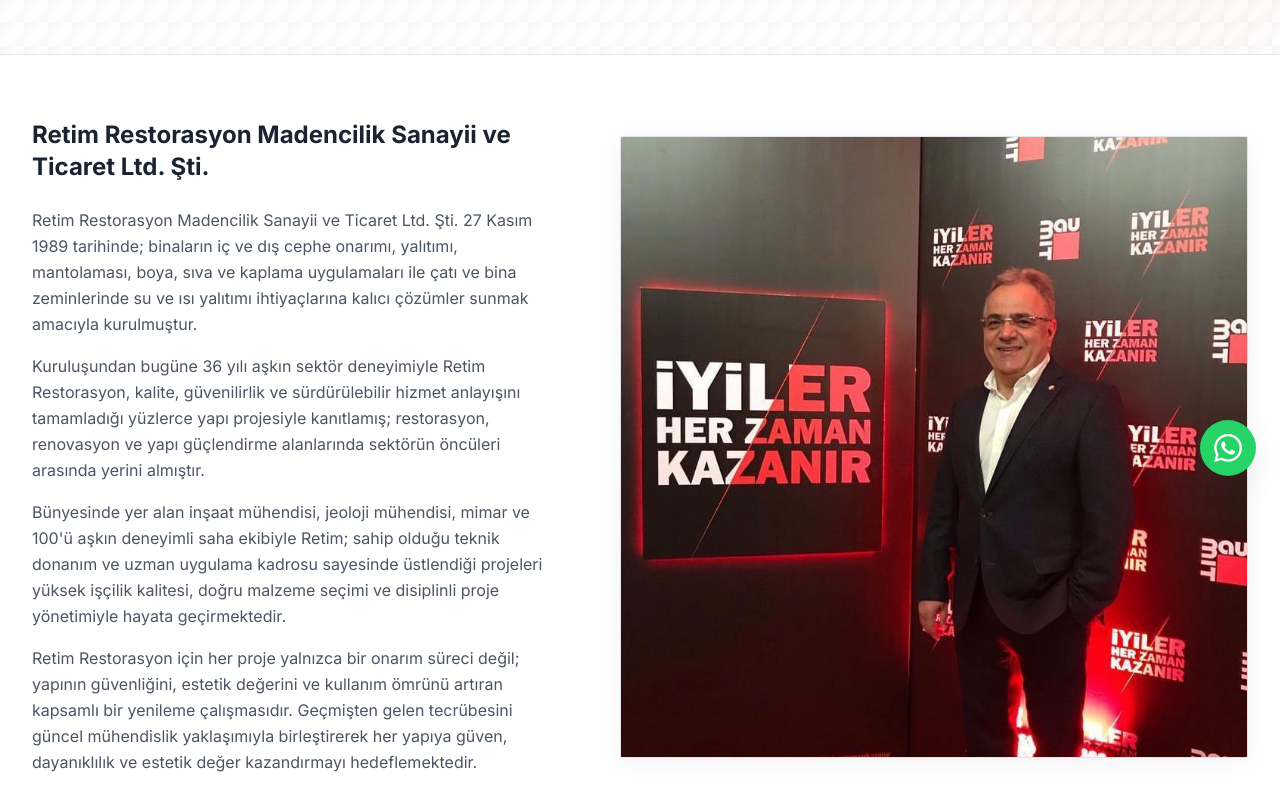
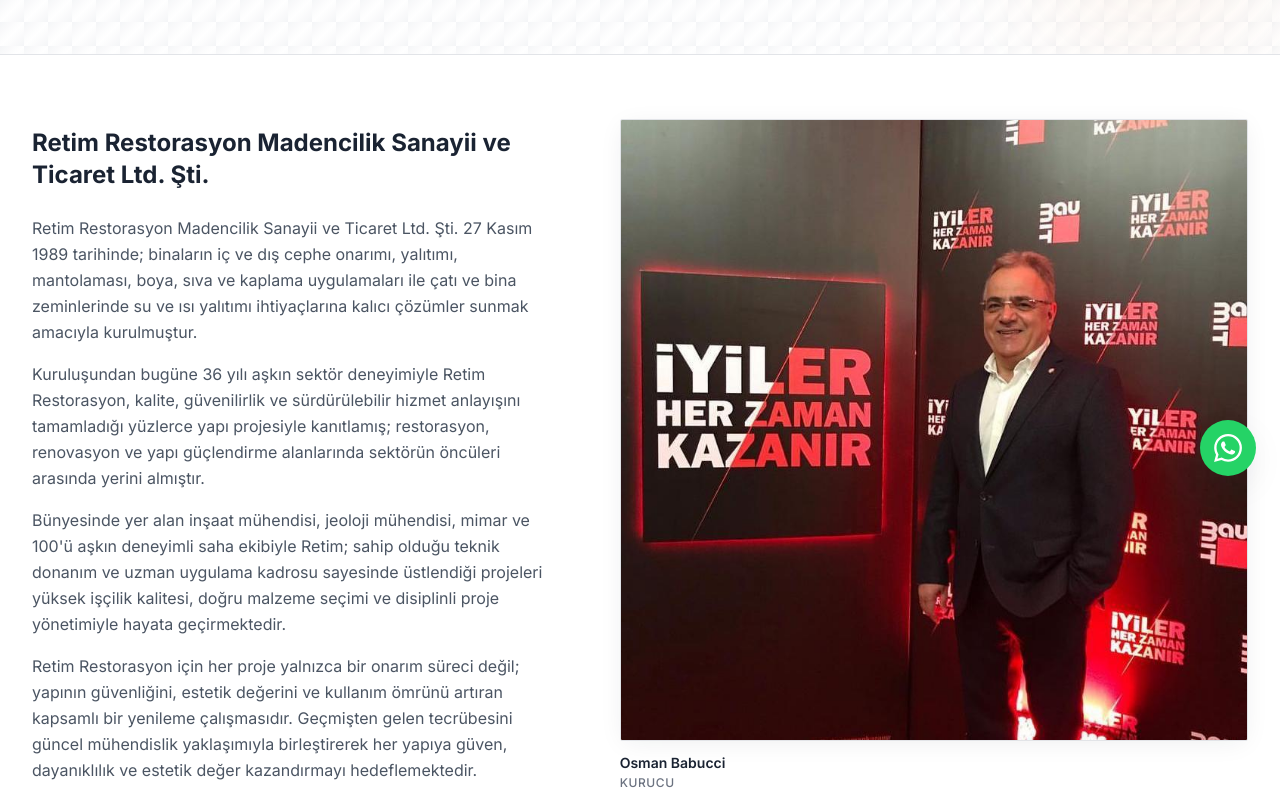
Before and after one commit to yigitcnkzlts/retim-proje-vitrini-demo, a Next.js app: page /hakkimizda in a window 1280 px wide. Shown: the part 300-1100 px from the top of the page. Built offline with nearby package versions, Linux system fonts and the light colour scheme; no server answers; a web font is replaced by a local one.

Commit message:
Hakkımızda görselini düzelt ve Osman Babucci kurucu yazısını ekle

```diff
--- a/src/app/hakkimizda/page.tsx
+++ b/src/app/hakkimizda/page.tsx
@@ -30,16 +30,24 @@
             </div>
 
             <div className="w-full justify-self-end">
-              <div className="mx-auto w-full max-w-xl overflow-hidden rounded-sm border border-retim-gray-dark shadow-soft lg:mx-0 lg:max-w-none">
+              <div className="mx-auto w-full max-w-xl lg:mx-0 lg:max-w-none">
+                <div className="overflow-hidden rounded-sm border border-retim-gray-dark shadow-soft">
                   <Image
                     src="/images/retim/hakkimizda/kurumsal.jpeg"
-                  alt="Retim Restorasyon kurumsal — İyiler her zaman kazanır"
+                    alt="Osman Babucci — Retim Restorasyon Kurucu"
                     width={828}
                     height={820}
                     className="h-auto w-full"
                     sizes="(max-width: 640px) 100vw, (max-width: 1024px) 90vw, 55vw"
                     priority
                   />
+                </div>
+                <p className="mt-3 text-center text-sm font-semibold text-retim-navy lg:text-left">
+                  Osman Babucci
+                  <span className="mt-0.5 block text-xs font-medium uppercase tracking-wider text-gray-500">
+                    Kurucu
+                  </span>
+                </p>
               </div>
             </div>
           </div>
```
Lines whose indentation alone changed are shown as unchanged.
